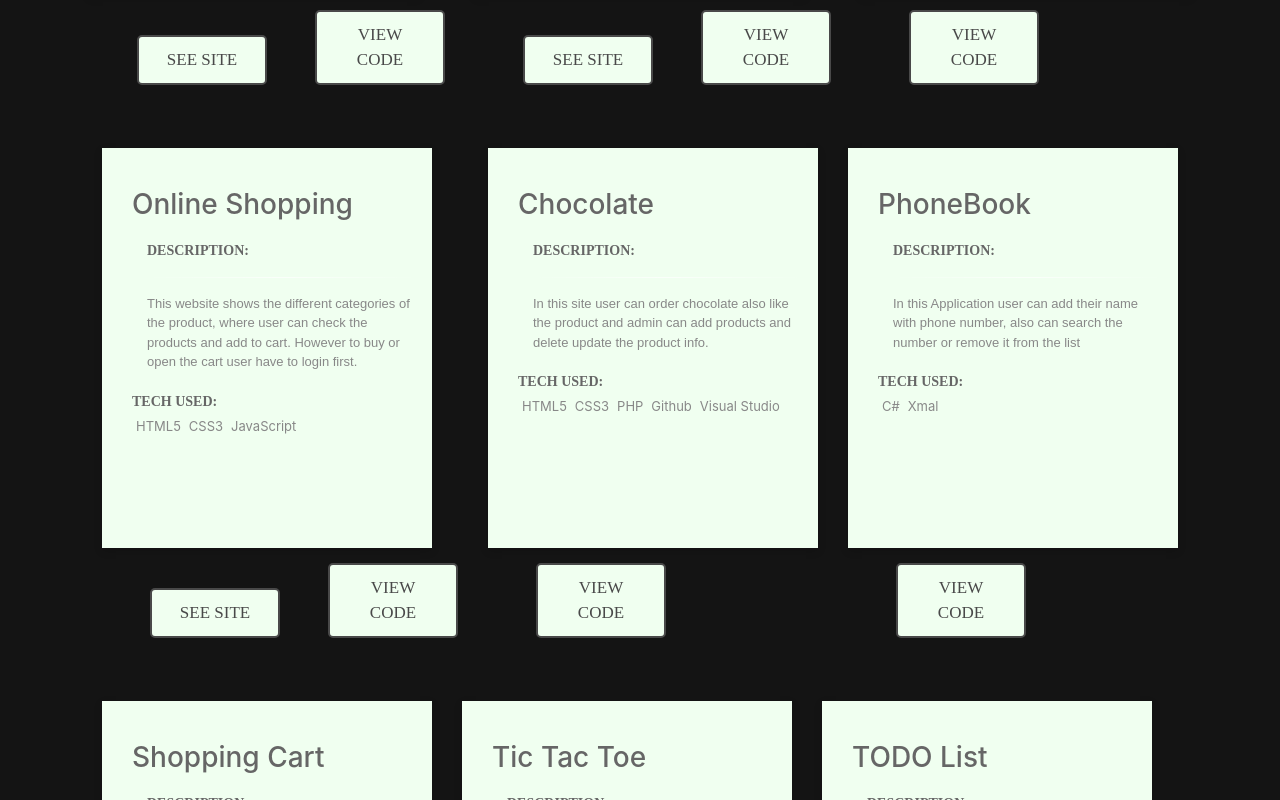
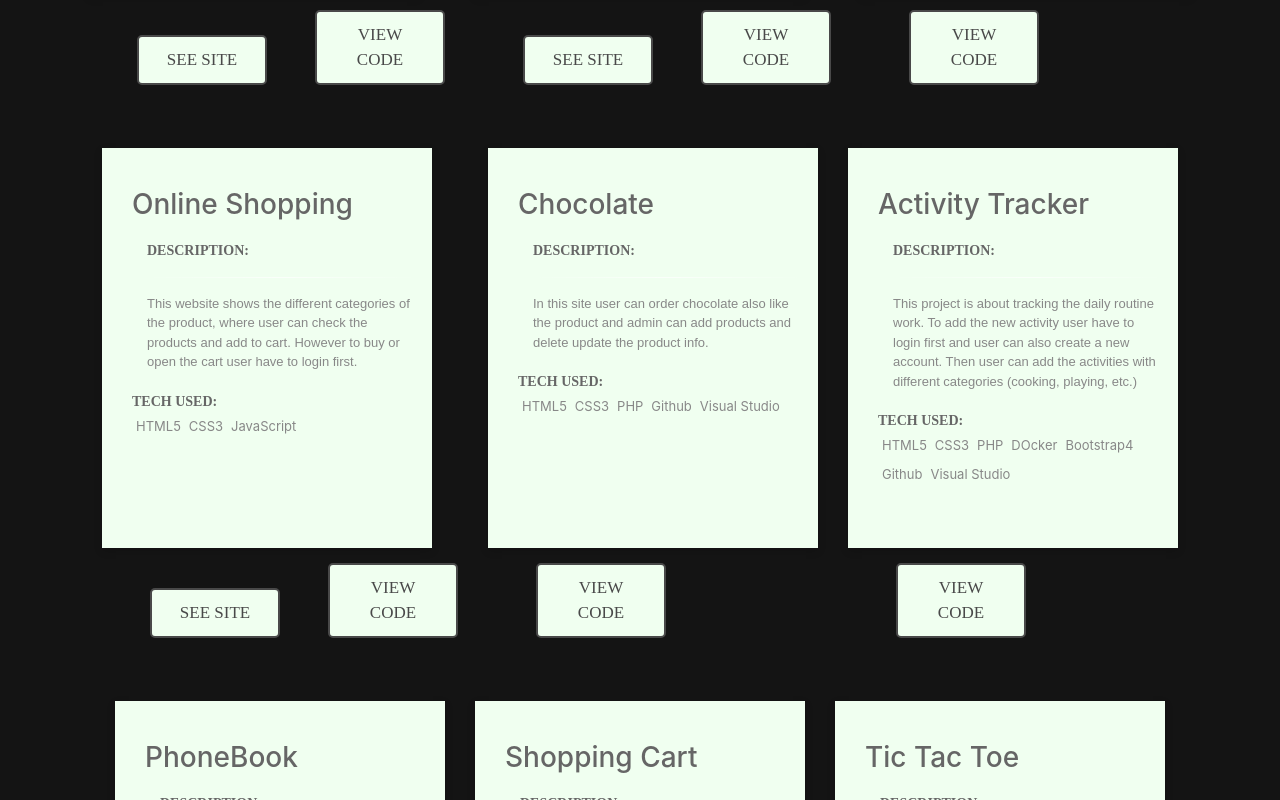
Before and after one commit to Satvir904126/portfolio, a React (Create React App) app: page /project in a window 1280 px wide. Shown: the part 3300-4100 px from the top of the page. Built offline with nearby package versions, Linux system fonts and the light colour scheme; a web font is replaced by a local one.

Commit message:
Add new project activity tracker

```diff
--- a/src/data.js
+++ b/src/data.js
@@ -9,7 +9,7 @@ export const projectDetail = [
     description:
       "It is a static website where user can check the Flight detail and the list of various flights, also he can book the ticket. ",
     gitLink: "https://github.com/Satvir904126/Airline-Resarvation",
-    seeSite: "https://github.com/Satvir904126/Airline-Resarvation",
+    seeSite: "https://satvir904126.github.io/Airline-Resarvation/",
     techUsed: ["HTML5", "CSS3"],
   },
   {
@@ -57,24 +57,24 @@ export const projectDetail = [
     gitLink: "https://github.com/Satvir904126/chocolate-factory-php",
     techUsed: ["HTML5", "CSS3", "PHP", "Github", "Visual Studio"],
   },
-  // {
-  //   id: 5,
-  //   type: "php",
-  //   title: "Activity Tracker",
-  //   img: require("./images/chocolate.png"),
-  //   description:
-  //     "This project is about tracking the daily routine work. To add the new activity user have to login first and user can also create a new account. Then user can add the activities with different categories (cooking, playing, etc.)",
-  //   gitLink: "https://bitbucket.org/isiteachers/deploy3-magenta/src/master/",
-  //   techUsed: [
-  //     "HTML5",
-  //     "CSS3",
-  //     "PHP",
-  //     "DOcker",
-  //     "Bootstrap4",
-  //     "Github",
-  //     "Visual Studio",
-  //   ],
-  // },
+  {
+    id: 5,
+    type: "php",
+    title: "Activity Tracker",
+    img: require("./images/activityTracker.png"),
+    description:
+      "This project is about tracking the daily routine work. To add the new activity user have to login first and user can also create a new account. Then user can add the activities with different categories (cooking, playing, etc.)",
+    gitLink: "https://bitbucket.org/isiteachers/deploy3-magenta/src/master/",
+    techUsed: [
+      "HTML5",
+      "CSS3",
+      "PHP",
+      "DOcker",
+      "Bootstrap4",
+      "Github",
+      "Visual Studio",
+    ],
+  },
   {
     id: 6,
     type: "c#",
```
Also changed, not shown: src/images/activityTracker.png (added).
